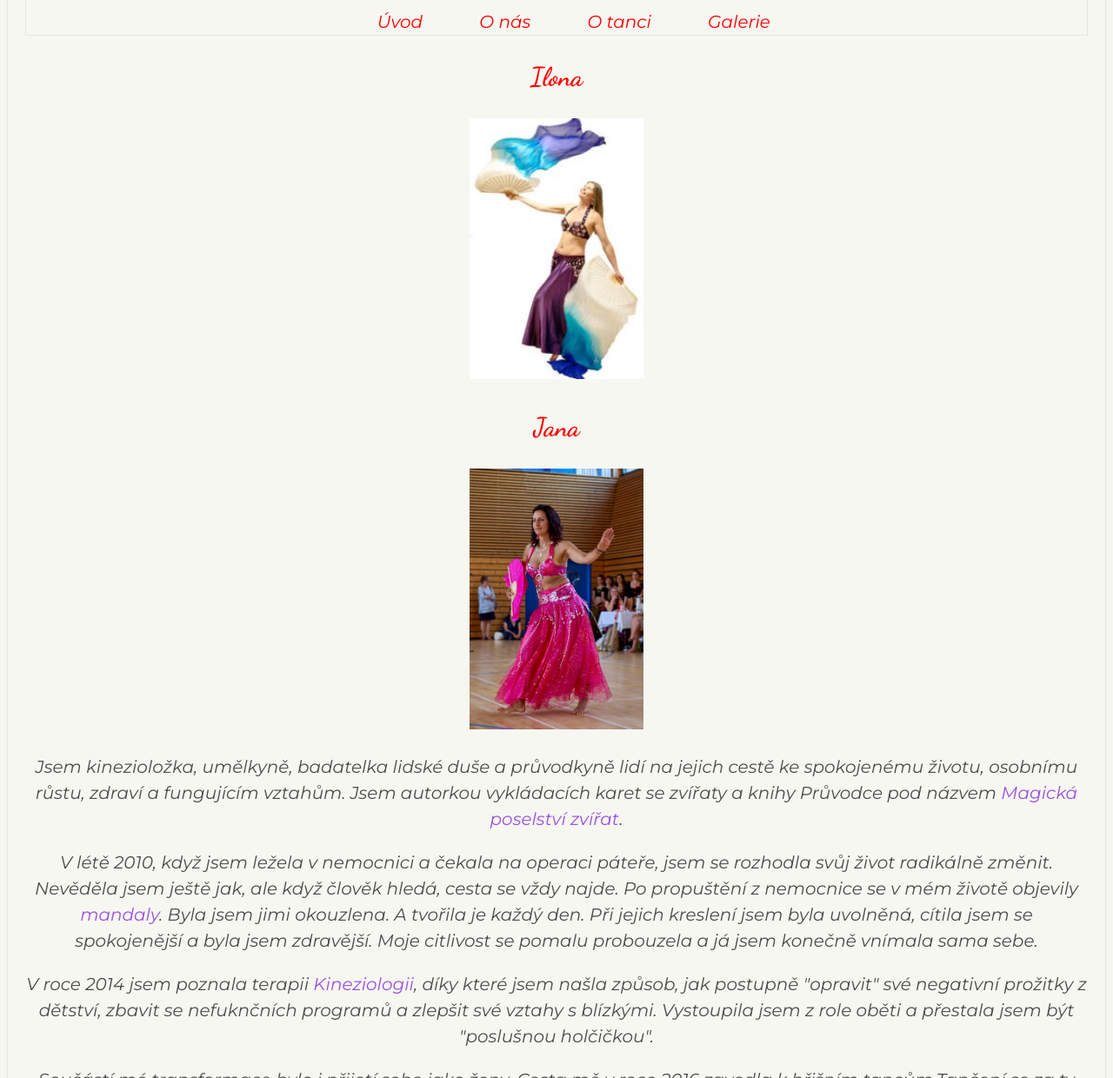
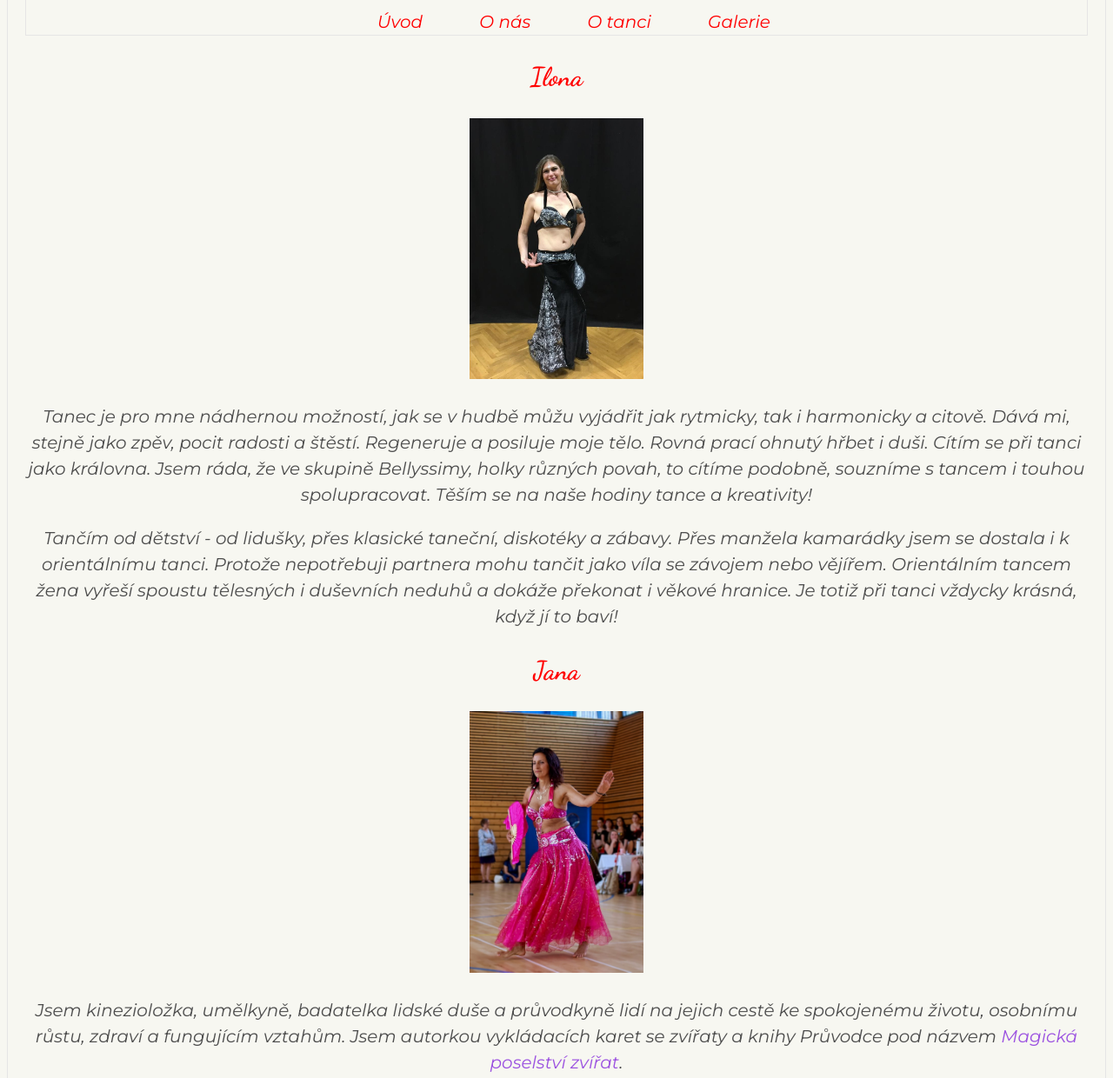
Before and after one commit to LucieHockova/Bellyssimy, an Eleventy site: page o_nas.html in a window 1280 px wide. Shown: the part 230-1470 px from the top of the page at 87% size. Built offline with nearby package versions, Linux system fonts and the light colour scheme; Eleventy itself is replaced by a stand-in of ours; files that its build step writes are made by us from their sources; files whose address does not match are found by name.

Commit message:
Ilona a Marcela

```diff
--- a/o_nas.html
+++ b/o_nas.html
@@ -5,13 +5,17 @@ title: O nás
 
 
 <h2 class="nadpis">Ilona</h2>
-    <img class="foto-v" src="/images/foto/img_Ilona.jpg" alt="Ilona">
+    <img class="foto-v" src="/images/foto/img_Ilona2.JPG" alt="Ilona">
+
+    <p>Tanec je pro mne nádhernou možností, jak se v hudbě můžu vyjádřit jak rytmicky, tak i harmonicky a citově. Dává mi, stejně jako zpěv, pocit radosti a štěstí. Regeneruje a posiluje moje tělo. Rovná prací ohnutý hřbet i duši. Cítím se při tanci jako královna. Jsem ráda, že ve skupině Bellyssimy, holky různých povah, to cítíme podobně, souzníme s tancem i touhou spolupracovat. Těším se na naše hodiny tance a kreativity!</p>
+
+    <p>Tančím od dětství - od lidušky, přes klasické taneční, diskotéky a zábavy. Přes manžela kamarádky jsem se dostala i k orientálnímu tanci. Protože nepotřebuji partnera mohu tančit jako víla se závojem nebo vějířem. Orientálním tancem žena vyřeší spoustu tělesných i duševních neduhů a dokáže překonat i věkové hranice. Je totiž při tanci vždycky krásná, když jí to baví!</p>
 
 
 
 
 <h2 class="nadpis">Jana</h2>
-    <img class="foto-v" src="/images/img_Jana.jpg" alt="Jana">
+    <img class="foto-v" src="/images/foto/img_Jana.jpg" alt="Jana">
 
     <p>Jsem kinezioložka, umělkyně, badatelka lidské duše a průvodkyně lidí na jejich cestě ke spokojenému životu, osobnímu růstu, zdraví a fungujícím vztahům. Jsem autorkou vykládacích karet se zvířaty a knihy Průvodce pod názvem <a class="hurka" href="https://zvetrnehurky.cz/vykladaci-karty/"> Magická poselství zvířat</a>.</p>
 
@@ -28,7 +32,7 @@ title: O nás
 
 
 <h2 class="nadpis">Lucie</h2>
-    <img class="foto-v" src="/images/img_Lucie1.jpg" alt="Lucie">
+    <img class="foto-v" src="/images/foto/img_Lucie1.jpg" alt="Lucie">
 
     <p>Jsem ročník 1982 (věk psát nebudu, protože se stále mění, ale rok narození je věrný souputník).</p>
 
@@ -42,3 +46,6 @@ title: O nás
 
 
 <h2 class="nadpis">Marcela</h2>
+    <img class="foto-v" src="/images/foto/img_Marcela.jpg" alt="Marcela">
+
+    <p>Peču úžasný chleba.</p>
```
Also changed, not shown: images/foto/IMG_4624.JPG (added), images/foto/IMG_4625.JPG (added), images/foto/img_Ilona2.JPG (added), images/foto/img_Marcela.jpg (added).
